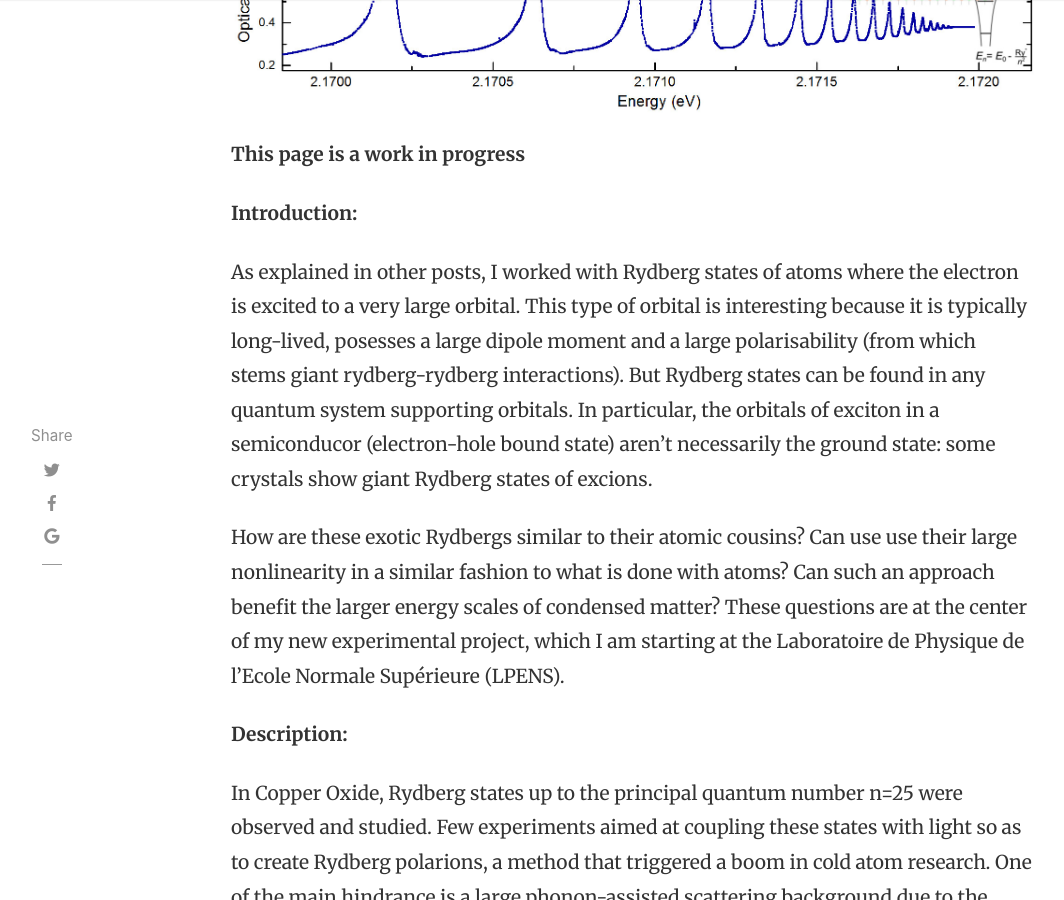
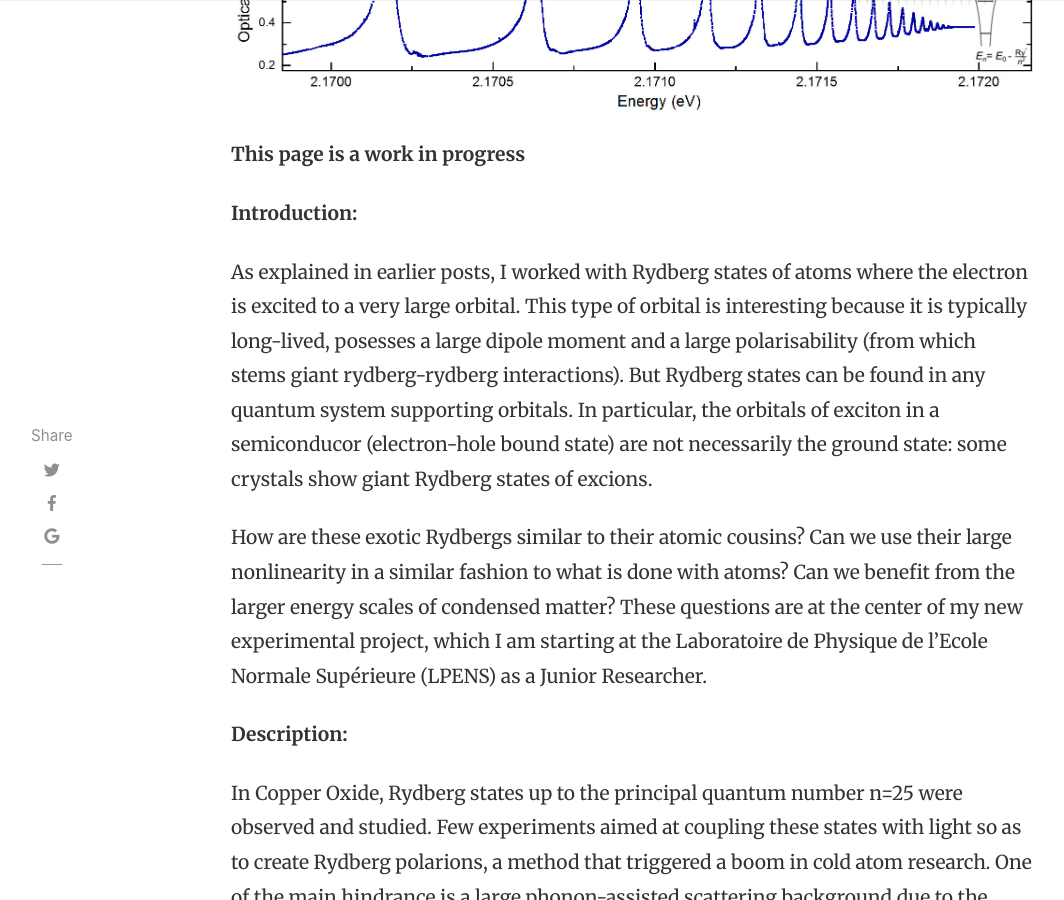
Before and after one commit to tboulier/tboulier.github.io, a Jekyll site: the page built from _posts/2020-09-01-Rydberg Exciton project.md, in a window 1280 px wide and 900 px high, scrolled down 839 px. Shown: the whole window, without its empty margins (54-1118 px from the left). Built offline with Jekyll 4.4.1, drawn with Linux system fonts in a browser that asks for light colours; nearby versions of some CDN libraries; comment, search, counter and statistics services are not loaded.

Commit message:
Update 2020-09-01-Rydberg Exciton project.md

```diff
--- a/_posts/2020-09-01-Rydberg Exciton project.md
+++ b/_posts/2020-09-01-Rydberg Exciton project.md
@@ -12,10 +12,10 @@ hidden: false
 
 __Introduction:__
 
-As explained in other posts, I worked with Rydberg states of atoms where the electron is excited to a very large orbital. This type of orbital is interesting because it is typically long-lived, posesses a large dipole moment and a large polarisability (from which stems giant rydberg-rydberg interactions).
-But Rydberg states can be found in any quantum system supporting orbitals. In particular, the orbitals of exciton in a semiconducor (electron-hole bound state) aren't necessarily the ground state: some crystals show giant Rydberg states of excions.
+As explained in earlier posts, I worked with Rydberg states of atoms where the electron is excited to a very large orbital. This type of orbital is interesting because it is typically long-lived, posesses a large dipole moment and a large polarisability (from which stems giant rydberg-rydberg interactions).
+But Rydberg states can be found in any quantum system supporting orbitals. In particular, the orbitals of exciton in a semiconducor (electron-hole bound state) are not necessarily the ground state: some crystals show giant Rydberg states of excions.
 
-How are these exotic Rydbergs similar to their atomic cousins? Can use use their large nonlinearity in a similar fashion to what is done with atoms? Can such an approach benefit the larger energy scales of condensed matter? These questions are at the center of my new experimental project, which I am starting at the Laboratoire de Physique de l'Ecole Normale Supérieure (LPENS).
+How are these exotic Rydbergs similar to their atomic cousins? Can we use their large nonlinearity in a similar fashion to what is done with atoms? Can we benefit from the larger energy scales of condensed matter? These questions are at the center of my new experimental project, which I am starting at the Laboratoire de Physique de l'Ecole Normale Supérieure (LPENS) as a Junior Researcher.
 
 __Description:__
 
```
